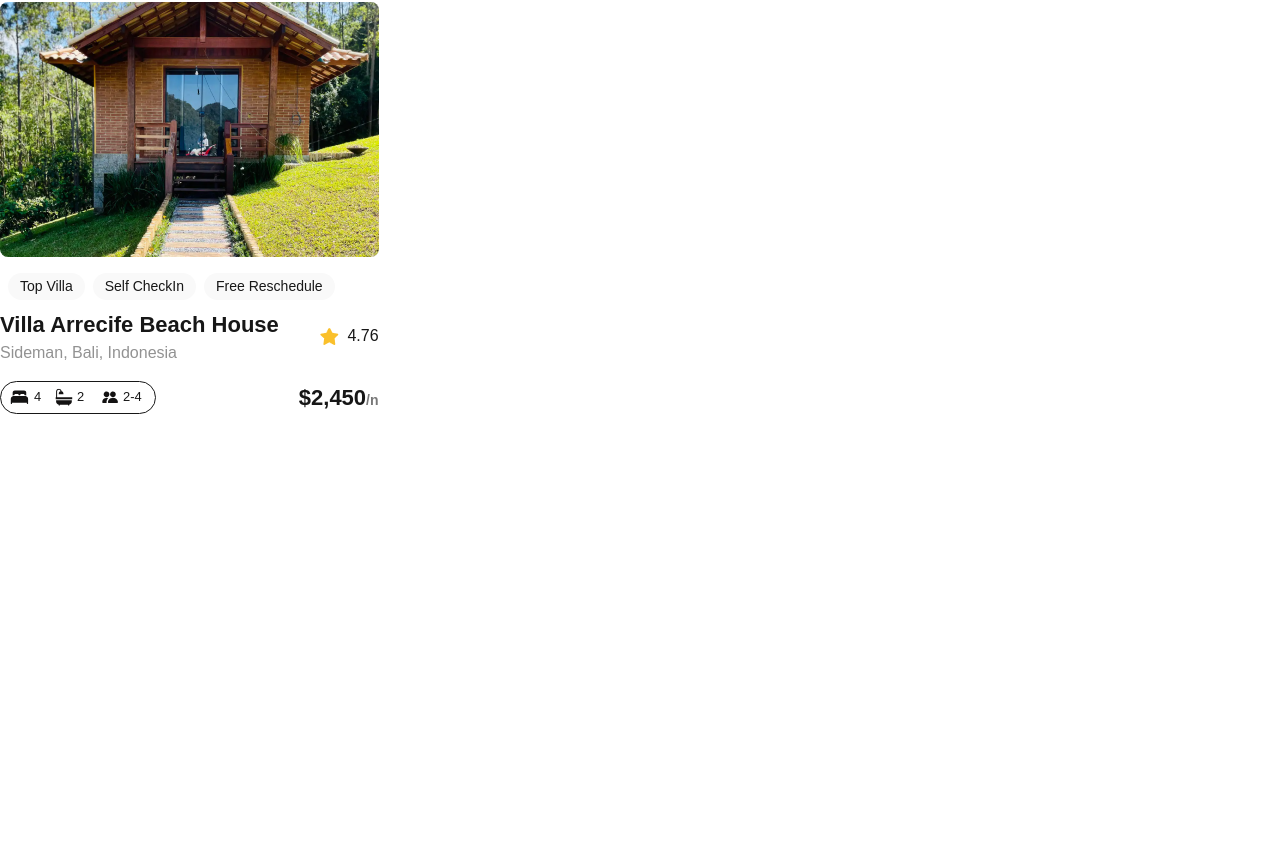
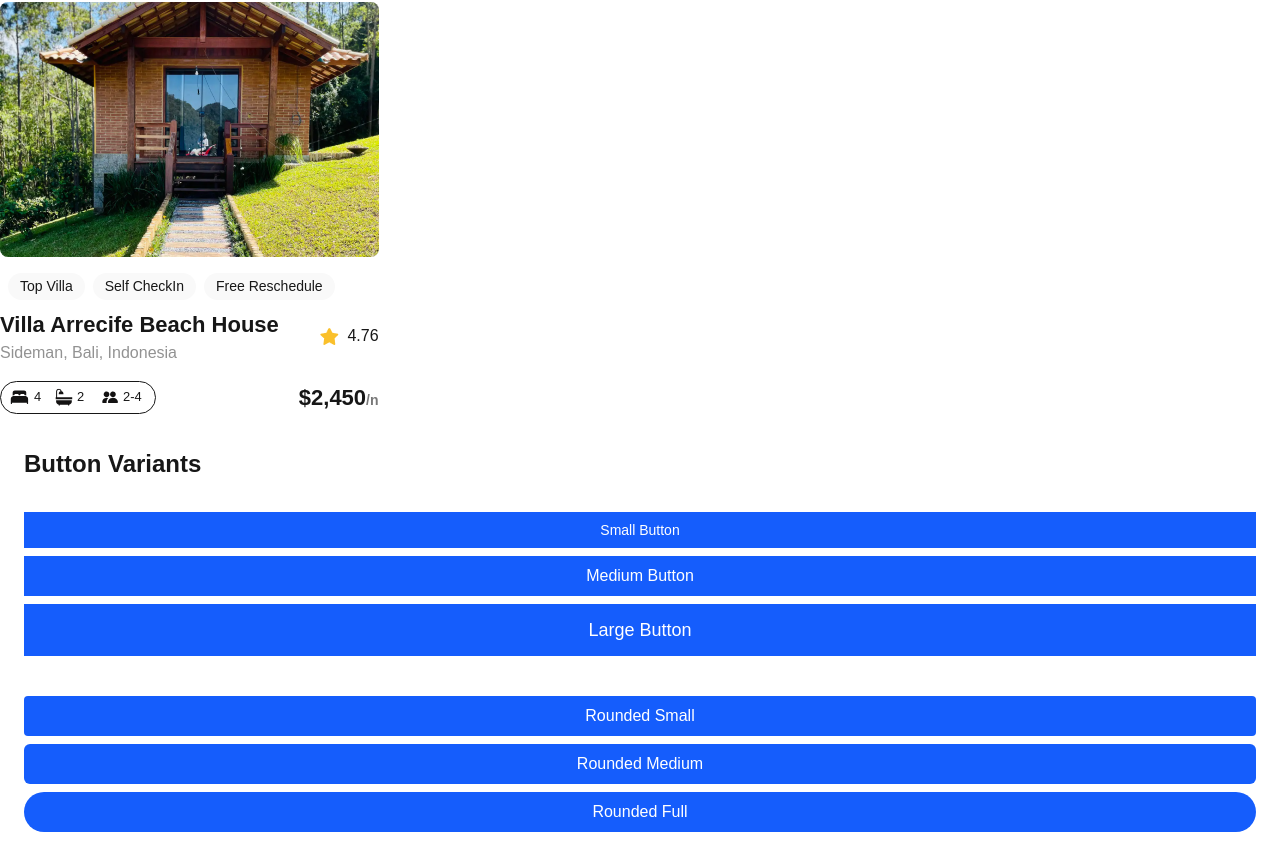
Before and after one commit to Joedee43/alx-project-0x00-setup, a Next.js app in the folder alx-project-0x00/: page /landing in a window 1280 px wide. Shown: the part 870-1726 px from the top of the page. Before the commit the page ends 1294 px from the top, so only its background shows below. Built offline with nearby package versions, Linux system fonts and the light colour scheme.

Commit message:
added pages contents

```diff
--- /dev/null
+++ b/alx-project-0x00/components/Button.tsx
@@ -0,0 +1,12 @@
+import React from "react"
+import { ButtonProps } from "@/interfaces"
+
+const Button: React.FC<ButtonProps> = ({ title, className }) => {
+  return (
+    <button className={`bg-blue-600 text-white px-4 py-2 ${className}`}>
+      {title}
+    </button>
+  )
+}
+
+export default Button
--- a/alx-project-0x00/interfaces/index.ts
+++ b/alx-project-0x00/interfaces/index.ts
@@ -1,3 +1,7 @@
 export interface PillProps {
   title: string
 }
+export interface ButtonProps {
+  title: string
+  className?: string
+}
--- a/alx-project-0x00/pages/landing.tsx
+++ b/alx-project-0x00/pages/landing.tsx
@@ -1,4 +1,5 @@
 import Card from "@/components/Card"
+import Button from "@/components/Button"
 const Landing: React.FC =  () => {
   return (
     <div>
@@ -6,6 +7,23 @@ const Landing: React.FC =  () => {
       <h1><Card /></h1>
       <h1><Card /></h1>
       <h1><Card /></h1>
+      <div className="flex flex-col gap-4 p-6">
+      <h1 className="text-2xl font-bold mb-4">Button Variants</h1>
+
+      {/* Sizes */}
+      <div className="flex flex-col gap-2">
+        <Button title="Small Button" className="text-sm py-1 px-2" />
+        <Button title="Medium Button" className="text-base py-2 px-4" />
+        <Button title="Large Button" className="text-lg py-3 px-6" />
+      </div>
+
+      {/* Shapes */}
+      <div className="flex flex-col gap-2 mt-6">
+        <Button title="Rounded Small" className="rounded-sm" />
+        <Button title="Rounded Medium" className="rounded-md" />
+        <Button title="Rounded Full" className="rounded-full" />
+      </div>
+    </div>
     </div>
   )
 }
```
